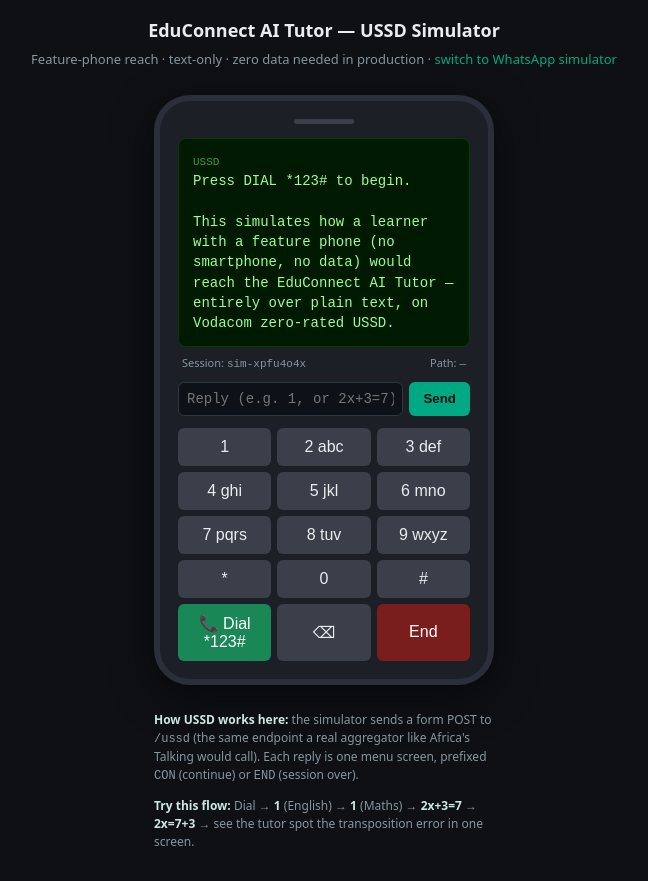
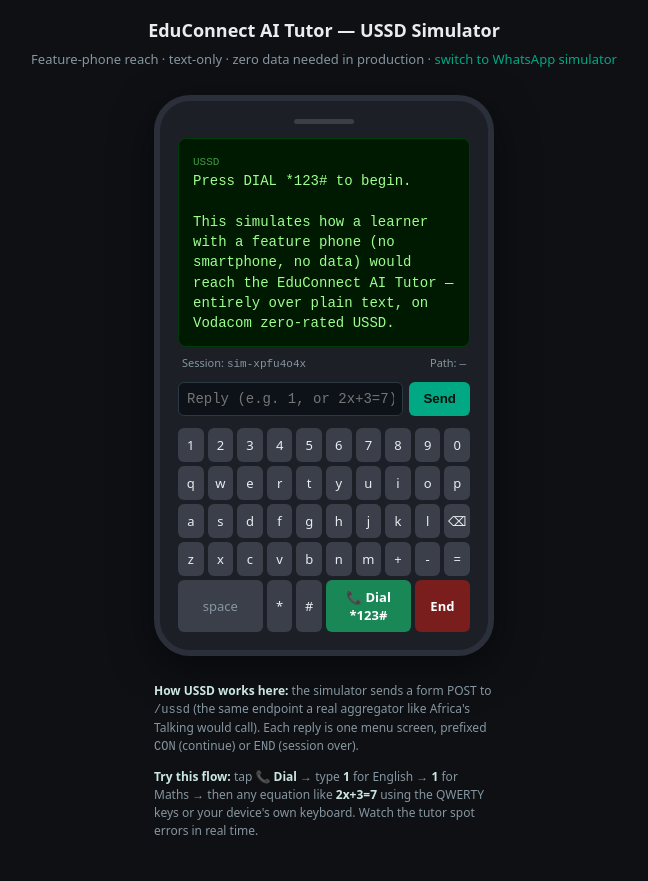
Before and after one commit to snerantie/Dell-Prototype---AI-Integration, a plain HTML site: page app/static/ussd.html in a window 1280 px wide. Shown: the whole page, without its empty margins (316-964 px from the left). Drawn offline with Linux system fonts and the light colour scheme.

Commit message:
feat: USSD simulator — QWERTY on-screen keyboard replaces T9 keypad

```diff
--- a/app/static/ussd.html
+++ b/app/static/ussd.html
@@ -35,13 +35,20 @@
     .input button { background:var(--accent); color:#03110d; border:none;
               border-radius:6px; padding:8px 14px; font-weight:700; cursor:pointer; }
 
-    .keypad { display:grid; grid-template-columns:repeat(3,1fr); gap:6px;
+    .keypad { display:grid; grid-template-columns:repeat(10,1fr); gap:4px;
               margin-top:12px; }
     .keypad button { background:var(--key); color:var(--keytxt); border:none;
-              border-radius:6px; padding:10px 0; font-size:16px; cursor:pointer; }
+              border-radius:6px; padding:8px 0; font-size:13px; cursor:pointer;
+              font-family:inherit; }
     .keypad button:hover { background:#4a5260; }
-    .keypad .send { background:#1a8757; color:#fff; }
-    .keypad .end  { background:#7a1d1d; color:#fff; }
+    .keypad button:active { transform:translateY(1px); }
+    .keypad .space { grid-column:span 3; color:#8696a0; }
+    .keypad .send { grid-column:span 3; background:#1a8757; color:#fff;
+                    font-weight:700; }
+    .keypad .end  { grid-column:span 2; background:#7a1d1d; color:#fff;
+                    font-weight:700; }
+    .keypad .send:hover { background:#1a8757; }
+    .keypad .end:hover  { background:#7a1d1d; }
 
     .help { max-width:340px; font-size:12px; color:#8696a0; line-height:1.5; }
     .help b { color:#cbe7e0; }
@@ -68,13 +75,11 @@
     </div>
 
     <div class="keypad">
-      <button data-k="1">1</button><button data-k="2">2 abc</button><button data-k="3">3 def</button>
-      <button data-k="4">4 ghi</button><button data-k="5">5 jkl</button><button data-k="6">6 mno</button>
-      <button data-k="7">7 pqrs</button><button data-k="8">8 tuv</button><button data-k="9">9 wxyz</button>
-      <button data-k="*">*</button><button data-k="0">0</button><button data-k="#">#</button>
-      <button class="send" id="dial">📞 Dial *123#</button>
-      <button data-k="back">⌫</button>
-      <button class="end" id="hangup">End</button>
+      <button data-k="1">1</button><button data-k="2">2</button><button data-k="3">3</button><button data-k="4">4</button><button data-k="5">5</button><button data-k="6">6</button><button data-k="7">7</button><button data-k="8">8</button><button data-k="9">9</button><button data-k="0">0</button>
+      <button data-k="q">q</button><button data-k="w">w</button><button data-k="e">e</button><button data-k="r">r</button><button data-k="t">t</button><button data-k="y">y</button><button data-k="u">u</button><button data-k="i">i</button><button data-k="o">o</button><button data-k="p">p</button>
+      <button data-k="a">a</button><button data-k="s">s</button><button data-k="d">d</button><button data-k="f">f</button><button data-k="g">g</button><button data-k="h">h</button><button data-k="j">j</button><button data-k="k">k</button><button data-k="l">l</button><button data-k="back">⌫</button>
+      <button data-k="z">z</button><button data-k="x">x</button><button data-k="c">c</button><button data-k="v">v</button><button data-k="b">b</button><button data-k="n">n</button><button data-k="m">m</button><button data-k="+">+</button><button data-k="-">-</button><button data-k="=">=</button>
+      <button class="space" data-k=" ">space</button><button data-k="*">*</button><button data-k="#">#</button><button class="send" id="dial">📞 Dial *123#</button><button class="end" id="hangup">End</button>
     </div>
   </div>
 
@@ -83,9 +88,9 @@
        (the same endpoint a real aggregator like Africa's Talking would call).
        Each reply is one menu screen, prefixed <code>CON</code> (continue) or
        <code>END</code> (session over).</p>
-    <p><b>Try this flow:</b> Dial → <b>1</b> (English) → <b>1</b> (Maths) →
-       <b>2x+3=7</b> → <b>2x=7+3</b> → see the tutor spot the transposition error
-       in one screen.</p>
+    <p><b>Try this flow:</b> tap <b>📞 Dial</b> → type <b>1</b> for English → <b>1</b> for
+       Maths → then any equation like <b>2x+3=7</b> using the QWERTY keys or your device's
+       own keyboard. Watch the tutor spot errors in real time.</p>
   </div>
 
   <script>
```
